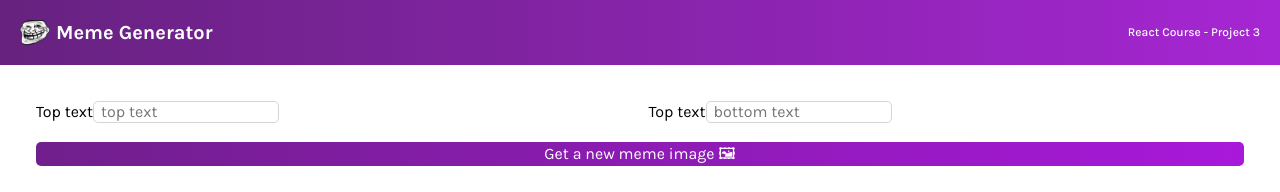
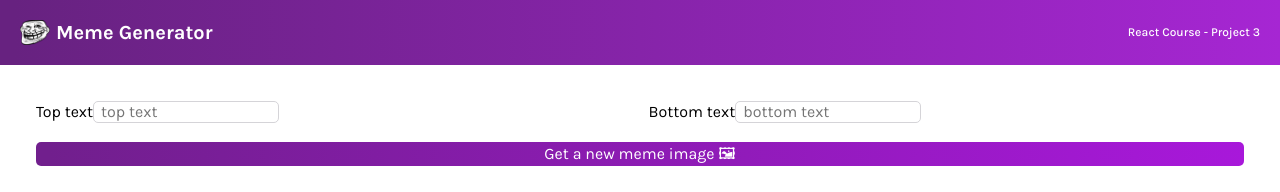
Before and after one commit to AsiaYapD/meme-generator, a React app: page / in a window 1280 px wide. Shown: the top 192 px of the page. Built offline with nearby package versions, Linux system fonts and the light colour scheme.

Commit message:
Tiny change in the form label

```diff
--- a/components/Meme.js
+++ b/components/Meme.js
@@ -22,7 +22,7 @@ export default function Meme() {
                     />
                 </div>
                 <div>
-                    <label className="form--label">Top text</label>
+                    <label className="form--label">Bottom text</label>
                     <input
                         type="form"
                         placeholder="bottom text"
```
